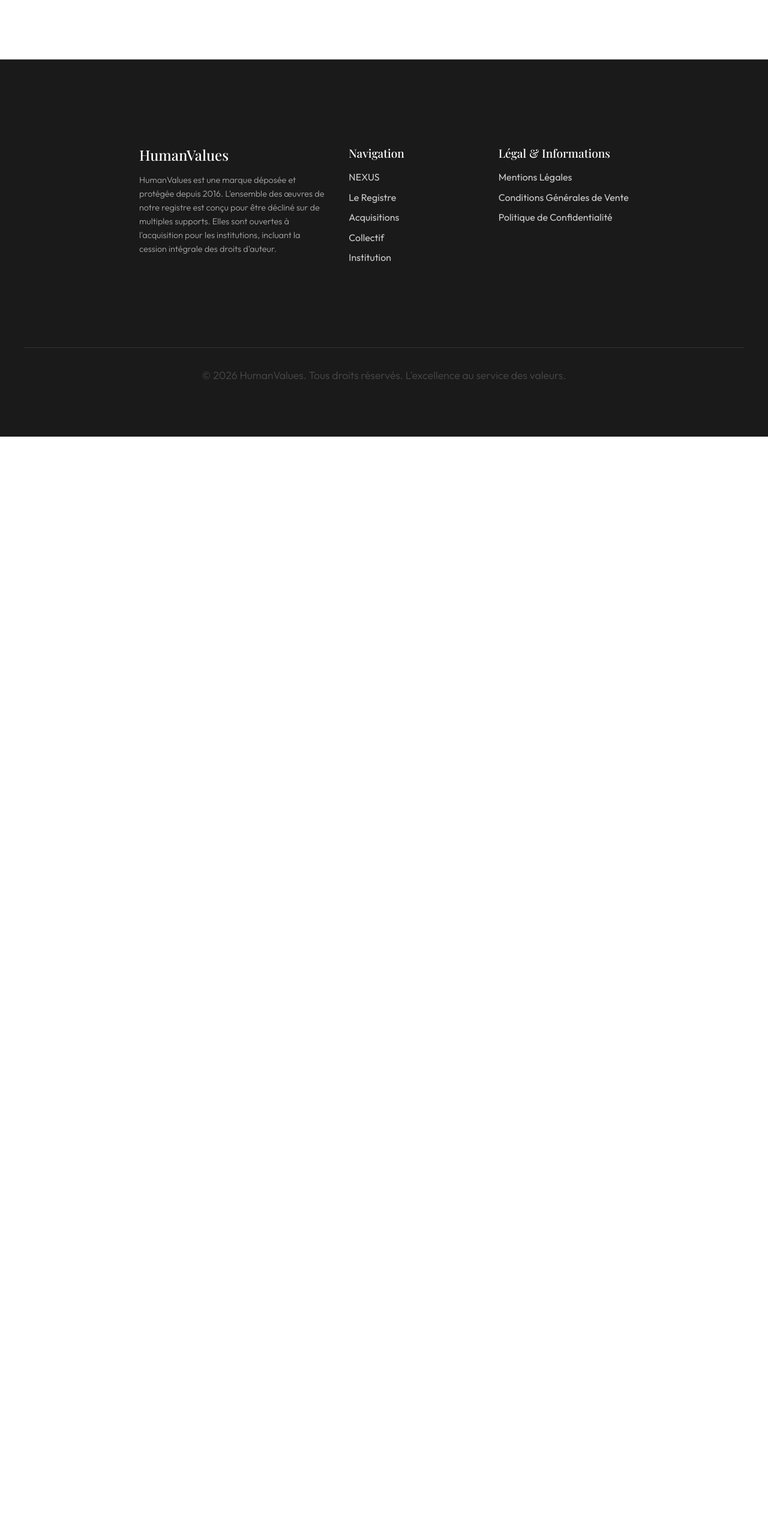
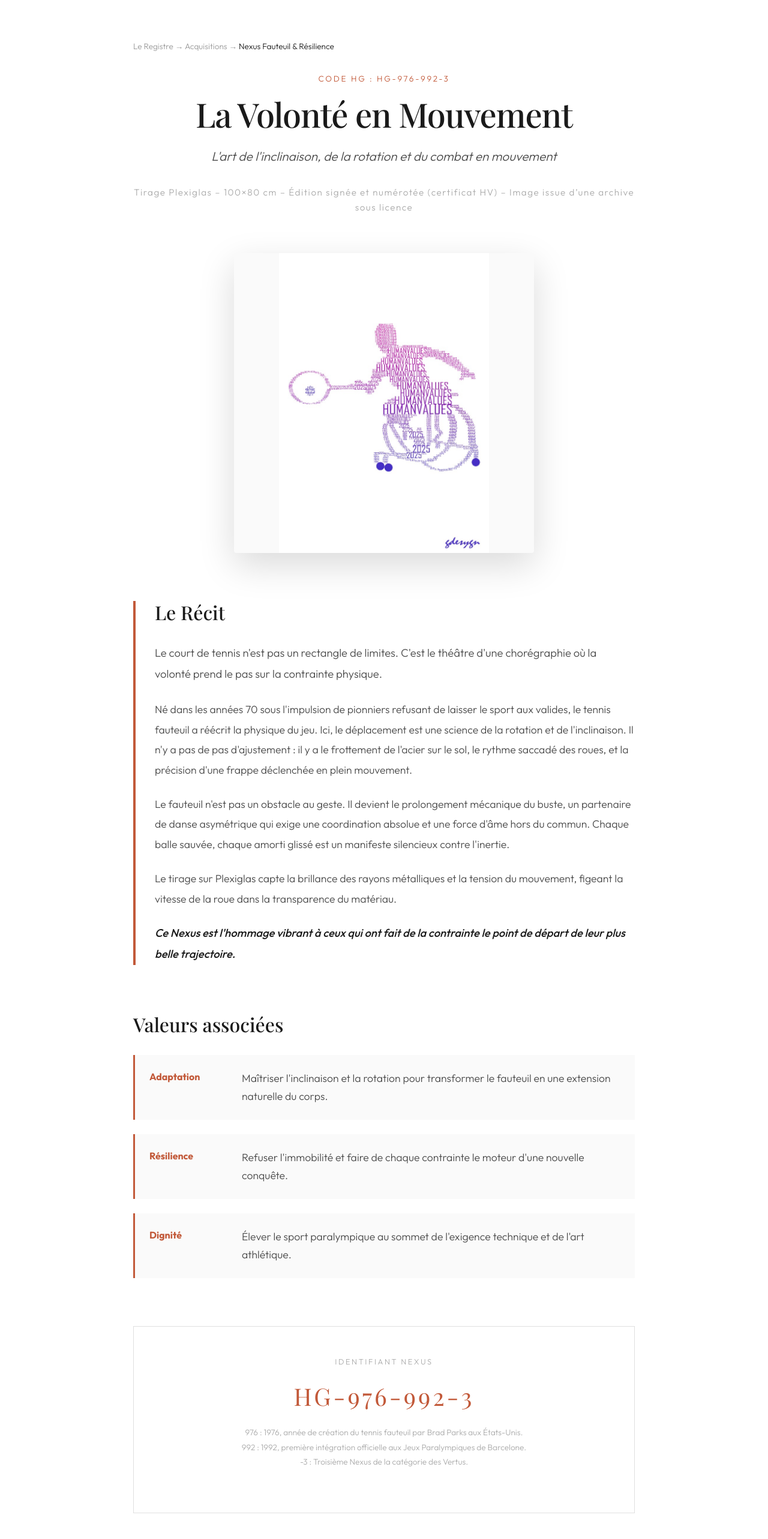
Before and after one commit to gdesygn/humanvalues, a React (Vite) app: page /nexus/resilience in a window 1280 px wide. Shown: the part 100-2666 px from the top of the page at 60% size. Before the commit the page ends 828 px from the top, so only its background shows below. Built offline with nearby package versions, Linux system fonts and the light colour scheme; a web font is replaced by a local one.

Commit message:
feat: add Nexus page for Fauteuil & Resilience

```diff
--- a/src/App.jsx
+++ b/src/App.jsx
@@ -13,6 +13,7 @@ import NexusItalia from './pages/NexusItalia';
 import NexusMaradona from './pages/NexusMaradona';
 import NexusAli from './pages/NexusAli';
 import NexusEiffel from './pages/NexusEiffel';
+import NexusResilience from './pages/NexusResilience';
 import Footer from './components/Footer';
 import './index.css';
 
@@ -65,6 +66,7 @@ function App() {
           <Route path="/nexus/maradona" element={<NexusMaradona />} />
           <Route path="/nexus/ali" element={<NexusAli />} />
           <Route path="/nexus/eiffel" element={<NexusEiffel />} />
+          <Route path="/nexus/resilience" element={<NexusResilience />} />
         </Routes>
       </Layout>
     </Router>
--- a/src/pages/Galerie.jsx
+++ b/src/pages/Galerie.jsx
@@ -91,7 +91,7 @@ const ailes = [
       { id: "val18", title: "Régularité", subject: "Vertu Sportive", text: "Le lancer de marteau. La force centrifuge maîtrisée dans la régularité du geste.", image: "/artworks/valeur_18.jpg" },
       { id: "val19", title: "Individuel", subject: "Vertu Sportive", text: "Le lancer de disque. L'engagement total et solitaire de l'athlète.", image: "/artworks/valeur_19.jpg" },
       { id: "val20", title: "Énergie", subject: "Vertu Sportive", text: "Le lancer de poids. L'énergie explosive et concentrée pour repousser la masse.", image: "/artworks/valeur_20.jpg" },
-      { id: "val21", title: "Fauteuil & Résilience", subject: "Vertu Sportive", text: "Le tennis fauteuil. La frappe, la mobilité et la résilience pure.", image: "/artworks/valeur_21.jpg" },
+      { id: "val21", title: "Fauteuil & Résilience", subject: "Vertu Sportive", text: "Le tennis fauteuil. La frappe, la mobilité et la résilience pure.", image: "/artworks/valeur_21.jpg", nexusUrl: "/nexus/resilience" },
       { id: "val22", title: "Lame & Transcendance", subject: "Vertu Sportive", text: "Le sprint paralympique. La lame affûtée pour transcender les limites humaines.", image: "/artworks/valeur_22.jpg" },
       { id: "val23", title: "Descente & Équilibre", subject: "Vertu Sportive", text: "Le para-ski alpin. L'équilibre et la vitesse au service du dépassement de soi.", image: "/artworks/valeur_23.jpg" },
       { id: "val24", title: "Effort & Vélocité", subject: "Vertu Sportive", text: "Le para-cyclisme. L'effort mécanique et la vélocité repoussant l'horizon.", image: "/artworks/valeur_24.jpg" },
--- /dev/null
+++ b/src/pages/NexusResilience.jsx
@@ -0,0 +1,159 @@
+import React from 'react';
+import { Link } from 'react-router-dom';
+
+const NexusResilience = () => {
+  return (
+    <div style={{ maxWidth: '900px', margin: '0 auto', padding: '4rem 2rem 8rem' }}>
+
+      {/* Breadcrumb */}
+      <p style={{ fontSize: '0.85rem', color: '#999', marginBottom: '2rem' }}>
+        <Link to="/galerie" style={{ color: '#999', textDecoration: 'none' }}>Le Registre</Link>
+        {' → '}
+        <Link to="/collections" style={{ color: '#999', textDecoration: 'none' }}>Acquisitions</Link>
+        {' → '}
+        <span style={{ color: 'var(--hv-black)' }}>Nexus Fauteuil & Résilience</span>
+      </p>
+
+      {/* Hero */}
+      <header style={{ textAlign: 'center', marginBottom: '4rem' }}>
+        <p style={{ fontSize: '0.85rem', letterSpacing: '0.2em', textTransform: 'uppercase', color: 'var(--hv-accent)', marginBottom: '1rem' }}>
+          Code HG : HG-976-992-3
+        </p>
+        <h1 style={{ fontSize: '3.5rem', lineHeight: '1.1', marginBottom: '1.5rem' }}>La Volonté en Mouvement</h1>
+        <p style={{ fontSize: '1.3rem', fontStyle: 'italic', color: 'var(--hv-grey)', marginBottom: '2rem' }}>
+          L'art de l'inclinaison, de la rotation et du combat en mouvement
+        </p>
+        <p style={{ fontSize: '0.95rem', color: '#aaa', letterSpacing: '0.1em' }}>
+          Tirage Plexiglas – 100×80 cm – Édition signée et numérotée (certificat HV) – Image issue d’une archive sous licence
+        </p>
+      </header>
+
+      {/* Visuel */}
+      <div style={{
+        position: 'relative',
+        width: '100%',
+        maxWidth: '500px',
+        margin: '0 auto 5rem auto',
+        borderRadius: '4px',
+        overflow: 'hidden',
+        boxShadow: '0 20px 60px rgba(0,0,0,0.15)',
+        backgroundColor: '#fafafa',
+        display: 'flex',
+        justifyContent: 'center',
+        alignItems: 'center'
+      }}>
+        <img
+          src="/artworks/valeur_21.jpg"
+          alt="Nexus Fauteuil & Résilience"
+          style={{ width: '100%', display: 'block', maxHeight: '500px', objectFit: 'contain' }}
+        />
+      </div>
+
+      {/* Récit central */}
+      <section style={{ marginBottom: '5rem', borderLeft: '4px solid var(--hv-accent)', paddingLeft: '2rem' }}>
+        <h2 style={{ fontSize: '2rem', marginBottom: '2rem' }}>Le Récit</h2>
+
+        <p style={{ fontSize: '1.15rem', lineHeight: '1.9', marginBottom: '1.5rem', color: 'var(--hv-grey)' }}>
+          Le court de tennis n'est pas un rectangle de limites. C'est le théâtre d'une chorégraphie où la volonté prend le pas sur la contrainte physique.
+        </p>
+        <p style={{ fontSize: '1.1rem', lineHeight: '1.9', marginBottom: '1.5rem', color: 'var(--hv-grey)' }}>
+          Né dans les années 70 sous l'impulsion de pionniers refusant de laisser le sport aux valides, le tennis fauteuil a réécrit la physique du jeu. Ici, le déplacement est une science de la rotation et de l'inclinaison. Il n'y a pas de pas d'ajustement : il y a le frottement de l'acier sur le sol, le rythme saccadé des roues, et la précision d'une frappe déclenchée en plein mouvement.
+        </p>
+        <p style={{ fontSize: '1.1rem', lineHeight: '1.9', marginBottom: '1.5rem', color: 'var(--hv-grey)' }}>
+          Le fauteuil n'est pas un obstacle au geste. Il devient le prolongement mécanique du buste, un partenaire de danse asymétrique qui exige une coordination absolue et une force d'âme hors du commun. Chaque balle sauvée, chaque amorti glissé est un manifeste silencieux contre l'inertie.
+        </p>
+        <p style={{ fontSize: '1.1rem', lineHeight: '1.9', marginBottom: '1.5rem', color: 'var(--hv-grey)' }}>
+          Le tirage sur Plexiglas capte la brillance des rayons métalliques et la tension du mouvement, figeant la vitesse de la roue dans la transparence du matériau.
+        </p>
+        <p style={{ fontSize: '1.15rem', lineHeight: '1.9', fontStyle: 'italic', color: 'var(--hv-black)', fontWeight: '500' }}>
+          Ce Nexus est l'hommage vibrant à ceux qui ont fait de la contrainte le point de départ de leur plus belle trajectoire.
+        </p>
+      </section>
+
+      {/* Valeurs */}
+      <section style={{ marginBottom: '5rem' }}>
+        <h2 style={{ fontSize: '2rem', marginBottom: '2rem' }}>Valeurs associées</h2>
+        <div style={{ display: 'grid', gap: '1.5rem' }}>
+          {[
+            {
+              valeur: 'Adaptation',
+              texte: "Maîtriser l'inclinaison et la rotation pour transformer le fauteuil en une extension naturelle du corps."
+            },
+            {
+              valeur: 'Résilience',
+              texte: "Refuser l'immobilité et faire de chaque contrainte le moteur d'une nouvelle conquête."
+            },
+            {
+              valeur: 'Dignité',
+              texte: "Élever le sport paralympique au sommet de l'exigence technique et de l'art athlétique."
+            }
+          ].map((v) => (
+            <div key={v.valeur} style={{
+              display: 'flex',
+              gap: '1.5rem',
+              padding: '1.5rem',
+              backgroundColor: '#fafafa',
+              borderLeft: '3px solid var(--hv-accent)'
+            }}>
+              <strong style={{ minWidth: '130px', color: 'var(--hv-accent)', fontSize: '1rem' }}>{v.valeur}</strong>
+              <p style={{ margin: 0, color: 'var(--hv-grey)', lineHeight: '1.7' }}>{v.texte}</p>
+            </div>
+          ))}
+        </div>
+      </section>
+
+      {/* Code HG */}
+      <section style={{ marginBottom: '5rem', textAlign: 'center', padding: '3rem', border: '1px solid #e0e0e0' }}>
+        <p style={{ fontSize: '0.8rem', letterSpacing: '0.2em', textTransform: 'uppercase', color: '#aaa', marginBottom: '1rem' }}>
+          Identifiant Nexus
+        </p>
+        <p style={{ fontSize: '2.5rem', fontFamily: 'var(--font-heading)', color: 'var(--hv-accent)', letterSpacing: '0.1em', marginBottom: '1rem' }}>
+          HG-976-992-3
+        </p>
+        <p style={{ fontSize: '0.85rem', color: '#aaa', lineHeight: '1.8' }}>
+          976 : 1976, année de création du tennis fauteuil par Brad Parks aux États-Unis.<br />
+          992 : 1992, première intégration officielle aux Jeux Paralympiques de Barcelone.<br />
+          -3 : Troisième Nexus de la catégorie des Vertus.
+        </p>
+      </section>
+
+      {/* CTA Acquisition */}
+      <section style={{ textAlign: 'center', padding: '4rem 2rem', backgroundColor: 'var(--hv-black)', color: 'white' }}>
+        <p style={{ fontSize: '0.85rem', letterSpacing: '0.15em', textTransform: 'uppercase', color: '#aaa', marginBottom: '1rem' }}>
+          Édition signée XXL – 100×80 cm
+        </p>
+        <h2 style={{ fontSize: '2rem', color: 'white', marginBottom: '0.5rem' }}>Tirage Plexiglas – "Fauteuil & Résilience"</h2>
+        <p style={{ fontStyle: 'italic', color: '#aaa', marginBottom: '2rem' }}>
+          La vertu de la résilience sportive, dessinée par la typographie de la collection 2025.<br /><br />
+          — Le Conseil des Nexus
+        </p>
+        <p style={{ fontStyle: 'italic', color: '#aaa', marginBottom: '2rem' }}>
+          Ce que vous emportez : non un symbole de combat, mais une leçon de vie.
+        </p>
+        <p style={{ fontSize: '2.5rem', fontWeight: '600', color: 'white', marginBottom: '0.5rem' }}>890 €</p>
+        <p style={{ fontSize: '0.9rem', color: '#777', marginBottom: '2.5rem' }}>Livraison offerte France · Certificat HV inclus</p>
+        <Link
+          to="/collections"
+          style={{
+            display: 'inline-block',
+            padding: '1rem 2.5rem',
+            border: '1px solid white',
+            color: 'white',
+            textDecoration: 'none',
+            fontSize: '0.9rem',
+            letterSpacing: '0.08em',
+            textTransform: 'uppercase',
+            transition: 'all 0.3s ease'
+          }}
+          onMouseOver={e => { e.currentTarget.style.backgroundColor = 'white'; e.currentTarget.style.color = '#111'; }}
+          onMouseOut={e => { e.currentTarget.style.backgroundColor = 'transparent'; e.currentTarget.style.color = 'white'; }}
+        >
+          🖼️ Contacter la galerie
+        </Link>
+      </section>
+
+    </div>
+  );
+};
+
+export default NexusResilience;
```
